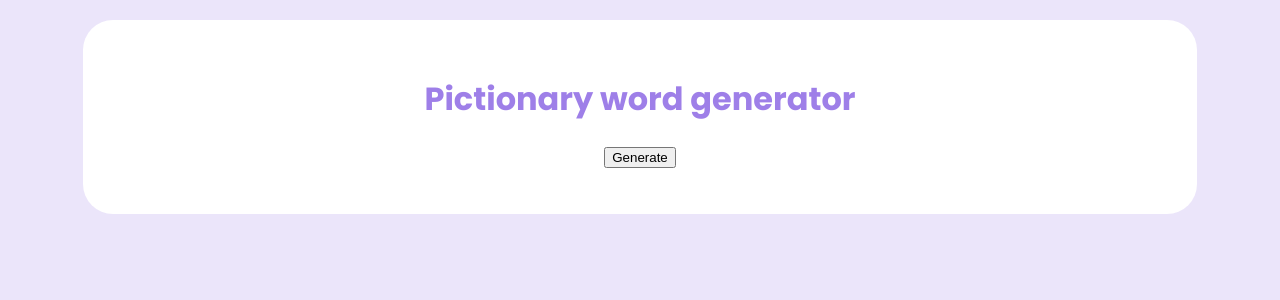
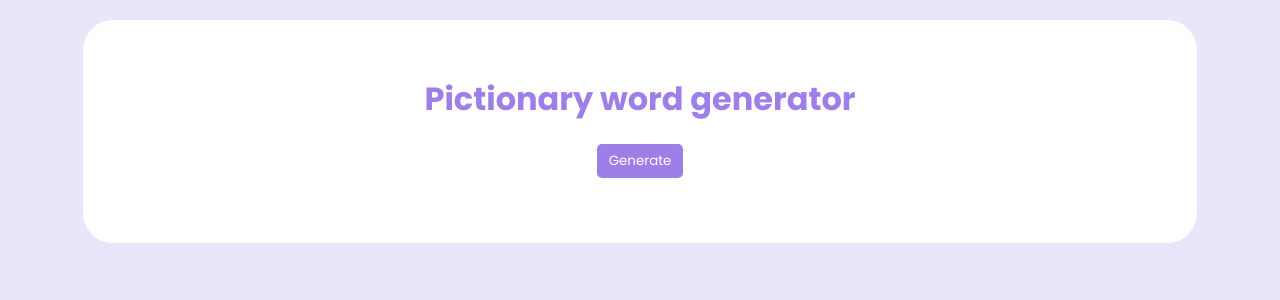
Before and after one commit to cle-amato/my-pictionary-app, a React (Create React App) app: page / in a window 1280 px wide. Shown: the top 300 px of the page. Built offline with nearby package versions, Linux system fonts and the light colour scheme.

Commit message:
adjusted css for buttons

```diff
--- a/src/Search.js
+++ b/src/Search.js
@@ -1,26 +1,20 @@
 import React, { useState } from "react";
 import axios from "axios";
-import GameStartedView from "./GameStartedView";
 import CountdownTimer from "./CountdownTimer";
+import "./Search.css"
 
 
 export default function Search() {
  const [ wordGenerated, setWordGenerated ] = useState ("")
 
  function handleResponse(response) {
-    console.log(response)
-    console.log(`word generated:${(response.data[0])}`)
 
     setWordGenerated(response.data[0])
 }
 
 
-
-
-
 function generateWord(event) {
     event.preventDefault();
-    console.log("generateWord triggered")
 
     let apiUrl = "https://random-word-api.vercel.app/api?words=1"
 
@@ -32,11 +26,11 @@ if (wordGenerated) {
     return (
         <section>
             <form>
-                <button onClick={generateWord}>Generate</button>
-                <h3>{wordGenerated}</h3>
+                <button onClick={generateWord} className="generate-button">Generate</button>
+                <h3 className="word-generated">{wordGenerated}</h3>
                 <section>
-                    <GameStartedView />
                     <CountdownTimer />
+
                 </section>
             </form>
         </section>
@@ -47,11 +41,9 @@ if (wordGenerated) {
 return (
     <section>
         <form>
-            <button onClick={generateWord}>Generate</button>
+            <button onClick={generateWord} className="generate-button">Generate</button>
         </form>
     </section>
 )
 
 }
-
-//add timer component
```
